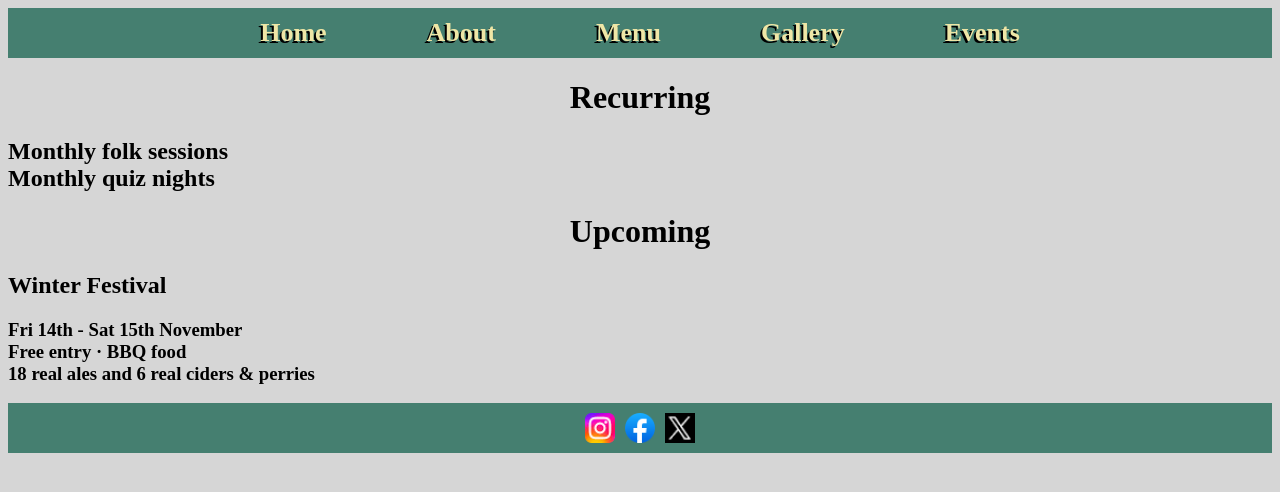
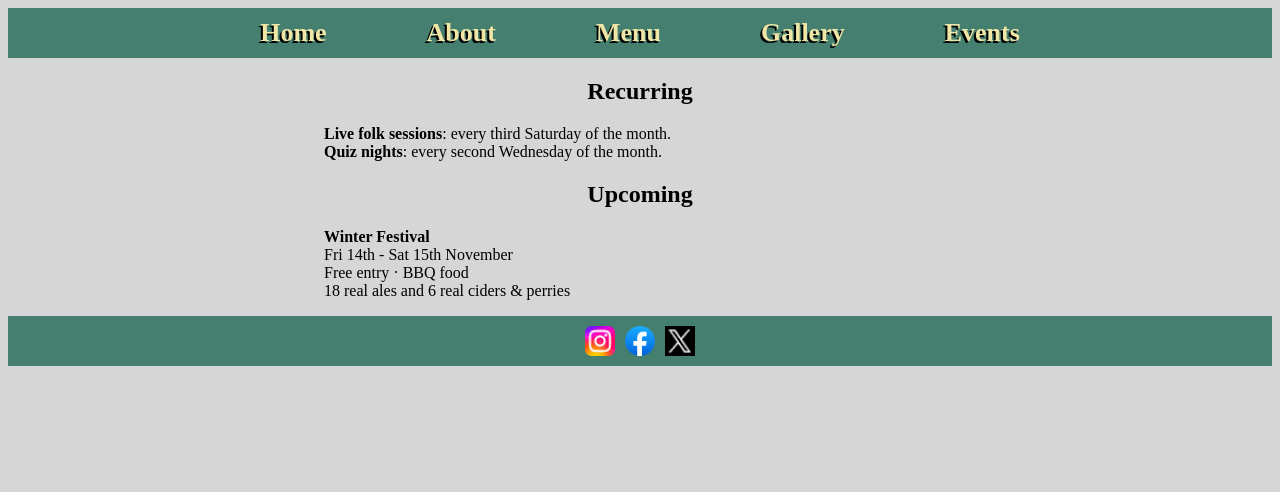
Before and after one commit to dpcummins/TrafWebsite, a plain HTML site: page events.html in a window 1280 px wide. Drawn offline with Linux system fonts and the light colour scheme.

Commit message:
Formatted events

```diff
--- a/events.html
+++ b/events.html
@@ -22,29 +22,29 @@
       </nav>
     </header>
 
-    <h1 align="center">
+    <h2 align="center">
       Recurring
-    </h1>
-    <h2>
-      Monthly folk sessions
+    </h2>
+    <p class="text-section">
+      <strong>Live folk sessions</strong>: every third Saturday of the month.
       <br>
-      Monthly quiz nights
+      <strong>Quiz nights</strong>: every second Wednesday of the month.
       <br>
+    </p>
+
+    <h2 align="center">
+      Upcoming
     </h2>
+    <p class="text-section">
+        <strong>Winter Festival</strong>
+        <br>
+        Fri 14th - Sat 15th November
+        <br>
+        Free entry · BBQ food
+        <br>
+        18 real ales and 6 real ciders & perries
 
-    <h1 align="center">
-      Upcoming
-    </h1>
-    <h2>
-      Winter Festival
-    </h2>
-    <h3>
-      Fri 14th - Sat 15th November
-      <br>
-      Free entry · BBQ food
-      <br>
-      18 real ales and 6 real ciders & perries
-    </h3>
+    </p>
 
     <footer>
       <nav>
```
